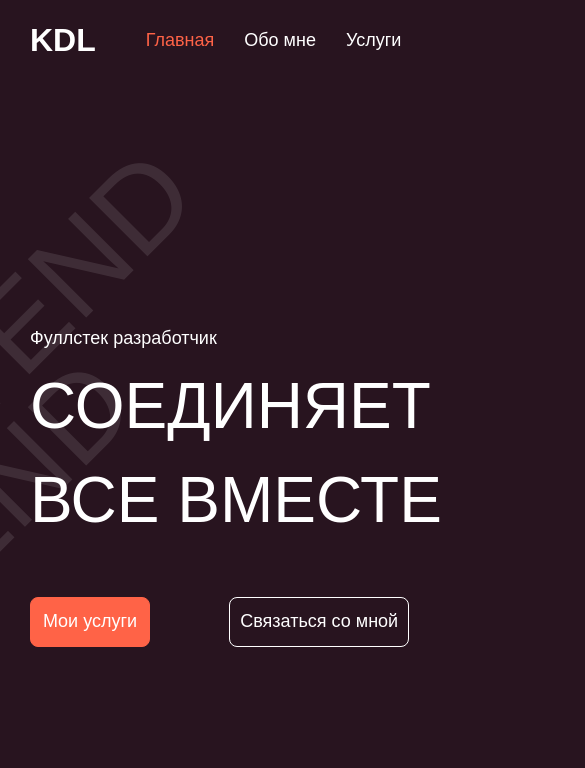
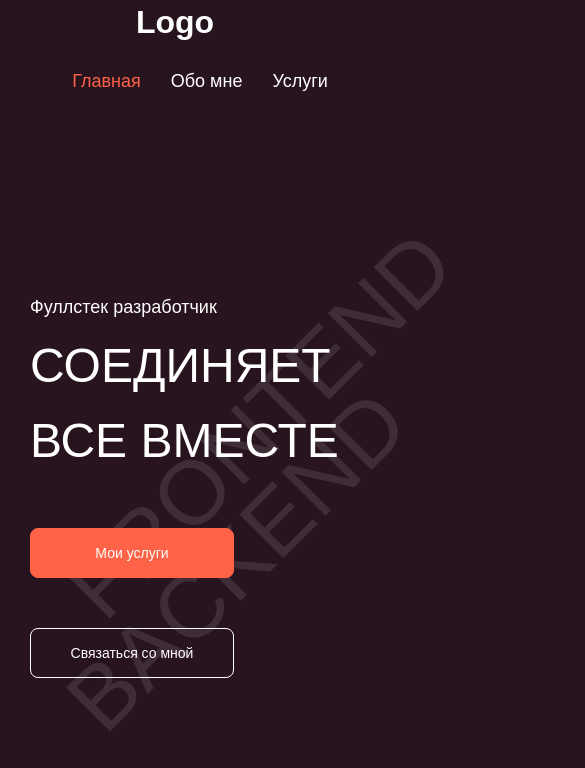
Before and after one commit to ReakZ/pilot-resume-01, a plain HTML site: page index.html in a window 390 px wide. Shown: the top 768 px of the page, 585 px wide, since content can reach past the window. Drawn offline with Linux system fonts and the light colour scheme.

Commit message:
feat(main,about,services,hire-me): implement adaptive

```diff
--- a/css/style.css
+++ b/css/style.css
@@ -235,3 +235,66 @@ body {
 .form__label {
   margin-bottom: 10px;
 }
+
+/* Adaptive */
+@media (max-width: 768px) {
+  .brand {
+    display: none;
+  }
+
+  .nav {
+    flex-direction: column;
+
+    margin-top: 15px;
+  }
+  .header__wrapper {
+    justify-content: center;
+  }
+  .wrapper {
+    width: 600px;
+  }
+  .logo {
+    margin-bottom: 30px;
+  }
+
+  .main__footer {
+    flex-direction: column;
+    height: 150px;
+    justify-content: space-between;
+  }
+
+  .about {
+    flex-direction: column;
+  }
+
+  .about__text {
+    width: 100%;
+    margin-bottom: 40px;
+  }
+
+  .about__form {
+    width: 100%;
+    margin-left: 0;
+  }
+}
+
+@media (max-width: 568px) {
+  .wrapper {
+    width: 400px;
+  }
+  .main__subtitle {
+    font-size: 48px;
+  }
+  .ghost-container__text {
+    font-size: 90px;
+  }
+  .btn {
+    font-size: 14px;
+  }
+  .main__footer {
+    width: 60%;
+  }
+  .ghost-container {
+    right: -120px;
+  }
+}
--- a/index.html
+++ b/index.html
@@ -11,7 +11,7 @@
     <header class="header">
       <div class="header__wrapper wrapper">
         <nav class="nav">
-          <div class="logo">KDL</div>
+          <div class="logo">Logo</div>
             <ul class="menu-list">
               <li class="menu-list__item">
                 <a
```
Also changed, not shown: about.html (+1 -1 lines), hire-me.html (+1 -1 lines), services.html (+1 -1 lines).
